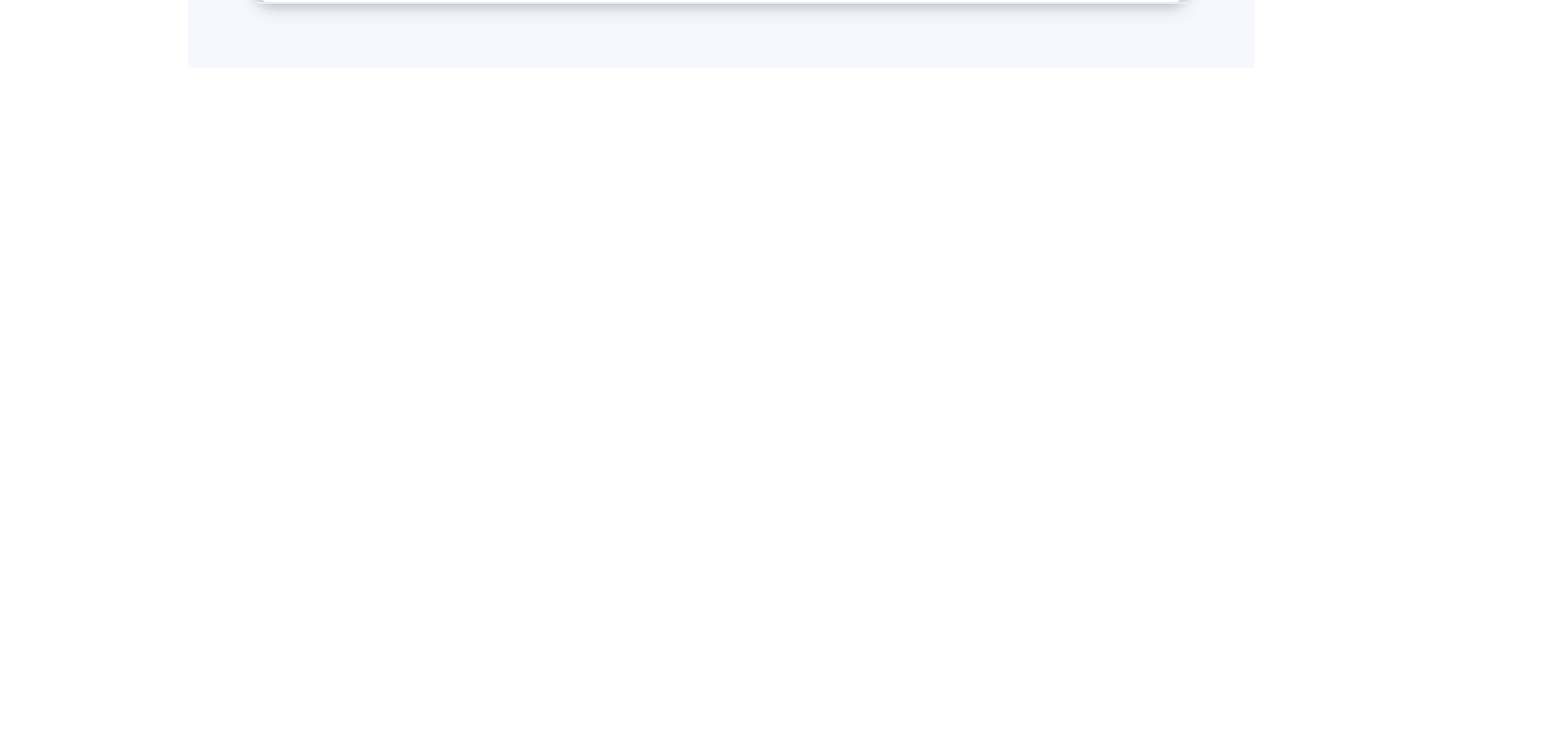
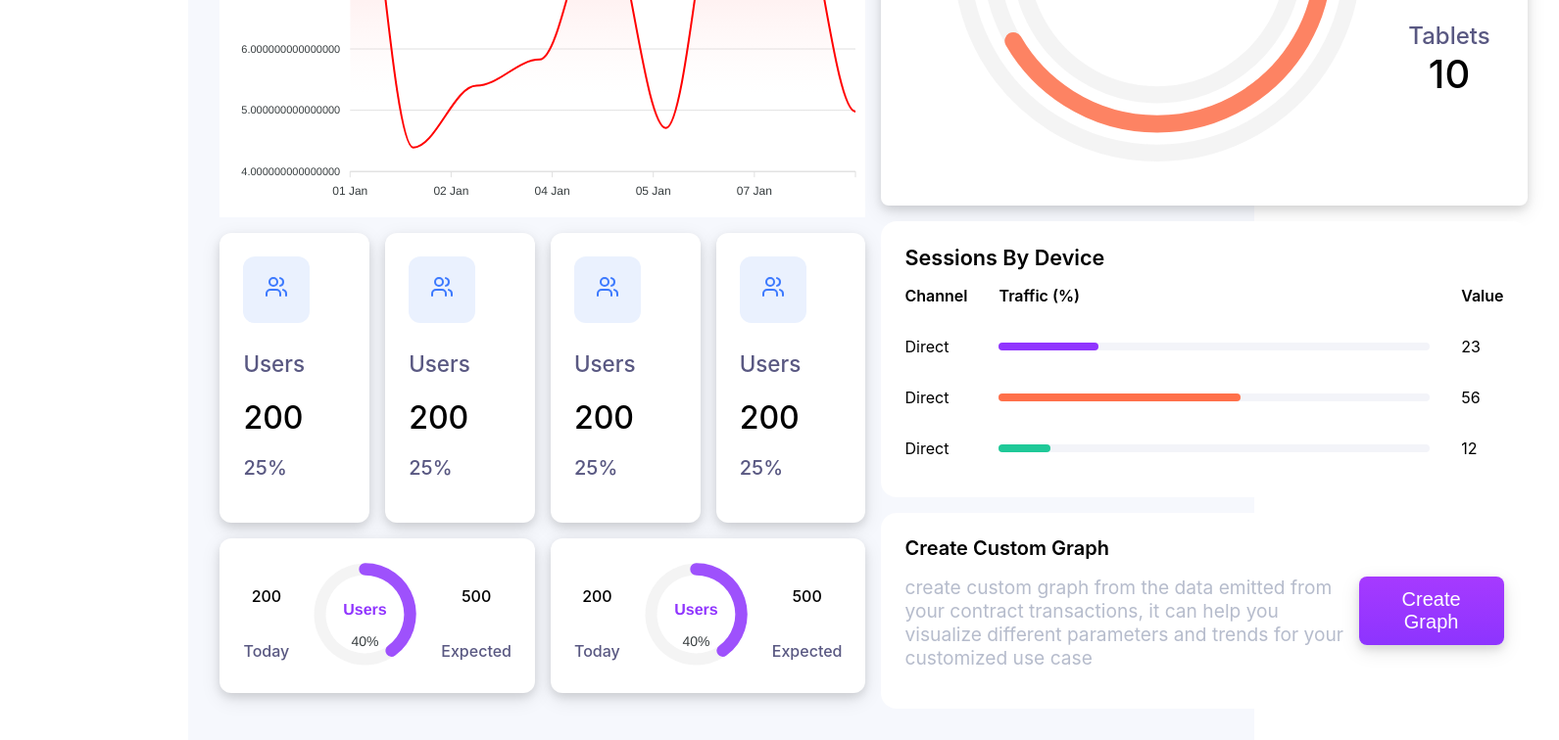
Before and after one commit to ethindia-2023/frontend, a React (Create React App) app: page / in a window 1280 px wide. Shown: the part 325-1081 px from the top of the page at 98% size, 1591 px wide, since content can reach past the window. Before the commit the page ends 800 px from the top, so only its background shows below. Built offline with nearby package versions, Linux system fonts and the light colour scheme.

Commit message:
feat: add custom graph modal

```diff
--- a/src/app/components/Button/index.css
+++ b/src/app/components/Button/index.css
@@ -1,12 +1,10 @@
-.app-btn{
+.app-btn {
     background: linear-gradient(to bottom, #a63aff 0%, #8d34fe 100%);
     border-radius: 0.5rem;
     color: white;
     font-size: 1.25rem;
-    padding-right: 1rem;
-    padding-left: 1rem;
-    padding-top: 0.5rem;
-    padding-bottom: 0.5rem;
+    padding: 0.75rem 1rem;
     border: none;
+    cursor: pointer;
     box-shadow: 0 4px 8px 0 rgba(0, 0, 0, 0.1), 0 6px 20px 0 rgba(0, 0, 0, 0.1);
 }
--- a/src/app/components/Button/index.tsx
+++ b/src/app/components/Button/index.tsx
@@ -1,14 +1,22 @@
-import React from 'react';
-import './index.css';
+import React from "react";
+import "./index.css";
 
-interface ButtonProps {
+export type ButtonProps = {
   label: string;
-}
+  onClick?: VoidFunction;
+  buttonStyle?: React.CSSProperties;
+  className?: string;
+};
 
 const Button: React.FC<ButtonProps> = (props: ButtonProps) => {
+  const { label, buttonStyle, onClick, className } = props;
   return (
-    <button className='app-btn'>
-      {props.label}
+    <button
+      style={buttonStyle}
+      onClick={onClick}
+      className={`app-btn ${className}`}
+    >
+      {label}
     </button>
   );
 };
--- a/src/app/index.tsx
+++ b/src/app/index.tsx
@@ -36,7 +36,8 @@ const App: React.FC = () => {
     <div className="app">
       <AppBar {...appBarProps} />
       <div className="app-content">
-        <AdminDash rolesArray={roles} />
+        {/* <AdminDash rolesArray={roles} /> */}
+        <Dashboard />
       </div>
     </div>
   );
--- a/src/features/pages/Dashboard/index.css
+++ b/src/features/pages/Dashboard/index.css
@@ -26,3 +26,35 @@
     grid-template-columns: repeat(2, 1fr);
     gap: 1rem;
 }
+
+.custom-graph-section{
+    display: flex;
+    flex-flow: row nowrap;
+    padding: 1.5rem;
+    background-color: white;
+    border-radius: 1rem;
+    text-align: start;
+    justify-content: center;
+    align-items: center;
+}
+
+.custom-graph-section-title{
+    font-size: 1.25rem;
+    font-weight: 600;
+}
+
+.custom-graph-section-content{
+    display: flex;
+    flex: 0.8;
+    flex-flow: column nowrap;
+}
+
+.custom-graph-section-description{
+    color: #B6BCCC;
+    font-size: 1.2rem;
+    margin: 1rem 0;
+}
+
+.custom-graph-button{
+    flex: 0.2;
+}
--- a/src/features/pages/Dashboard/index.tsx
+++ b/src/features/pages/Dashboard/index.tsx
@@ -5,6 +5,15 @@ import DataCard, { DataCardProps } from "app/components/DataCard";
 import { LuUsers } from "react-icons/lu";
 import DayAnalytics, { DayAnalyticsProps } from "app/components/DayAnalytics";
 import RadialCharts, { RadialChartsProps } from "app/components/RadialChart";
+import Button from "app/components/Button";
+import { useState } from "react";
+import Modal from "app/components/Modal";
+import GraphForm, {
+  GraphFormData,
+  GraphFormProps,
+} from "app/components/GraphForm";
+import { MdOutlineAutoGraph } from "react-icons/md";
+
 const Dashboard: React.FC = () => {
   const barInfoCardProps: BarInfoCardProps = {
     title: "Sessions By Device",
@@ -116,8 +125,40 @@ const Dashboard: React.FC = () => {
     value: [20, 60, 10],
   };
 
+  const [modalOpen, setModalOpen] = useState<boolean>(false);
+
+  const onModelClose = () => {
+    setModalOpen(false);
+  };
+
+  let graphData = [];
+
+  for (let ind = 1; ind < 10; ind++) {
+    graphData.push({
+      x: new Date(2023, 12, ind).toDateString(),
+      y: Math.random() * 11,
+    });
+  }
+
+  const graphProps: GraphFormProps = {
+    dataFields: ["Gas fees", "Transactions", "Count"],
+    graphOptions: ["Bar Chart", "Spline Chart", "Line Chart"],
+    onSubmit: (formData: GraphFormData) => {
+      console.log("after submitting", JSON.stringify(formData));
+    },
+  };
+
   return (
     <>
+      <Modal
+        children={<GraphForm {...graphProps} />}
+        isOpen={modalOpen}
+        modalDescription="create graph from passed data"
+        modalTitle="Create new Custom Graph"
+        modalIcon={<MdOutlineAutoGraph />}
+        onClose={onModelClose}
+        hasCloseBtn={true}
+      />
       <div className="app-left-pane">
         <SplineCharts {...splineProps} />
         <div className="data-card-container">
@@ -134,6 +175,23 @@ const Dashboard: React.FC = () => {
       <div className="app-right-pane">
         <RadialCharts {...radialChartProps} />
         <BarInfoCard {...barInfoCardProps} />
+        <div className="custom-graph-section">
+          <div className="custom-graph-section-content">
+            <div className="custom-graph-section-title">
+              Create Custom Graph
+            </div>
+            <div className="custom-graph-section-description">
+              create custom graph from the data emitted from your contract
+              transactions, it can help you visualize different parameters and
+              trends for your customized use case
+            </div>
+          </div>
+          <Button
+            className="custom-graph-button"
+            label="Create Graph"
+            onClick={() => setModalOpen(true)}
+          />
+        </div>
       </div>
     </>
   );
```
Also changed, not shown: src/features/pages/AdminPage/index.tsx (+21 -21 lines), 1 other file (tests, documents, lock files or other folders). Lines whose indentation alone changed are shown as unchanged.
